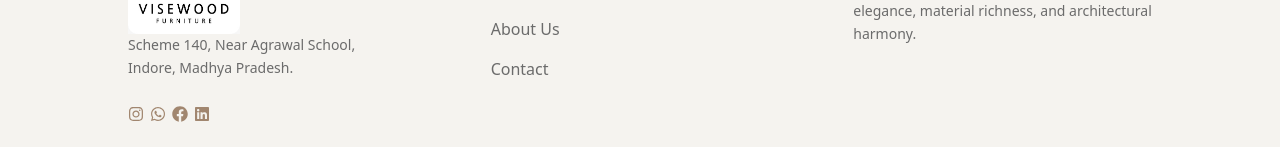
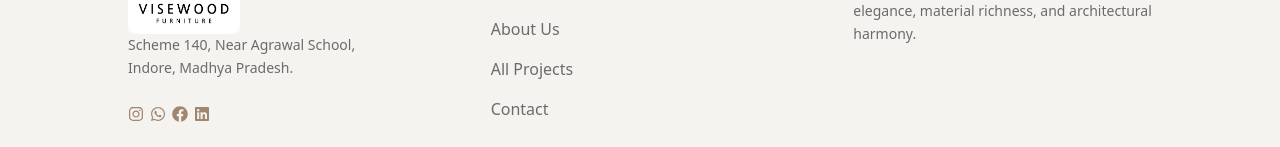
Before and after one commit to Jishhan/WiseWood-SPA, a React (Vite) app: page /private-room in a window 1280 px wide. Shown: the part 1294-1441 px from the top of the page. Built offline with nearby package versions, Linux system fonts and the light colour scheme.

Commit message:
pushing edited footer

```diff
--- a/src/components/Footer.jsx
+++ b/src/components/Footer.jsx
@@ -78,6 +78,11 @@ const Footer = () => {
                   About Us
                 </Link>
               </li>
+                <li>
+                <Link to="/allproject" className="hover:text-[#A1866F] transition">
+                  All Projects
+                </Link>
+              </li>
               <li>
                 <Link to="/contact" className="hover:text-[#A1866F] transition">
                   Contact
```
